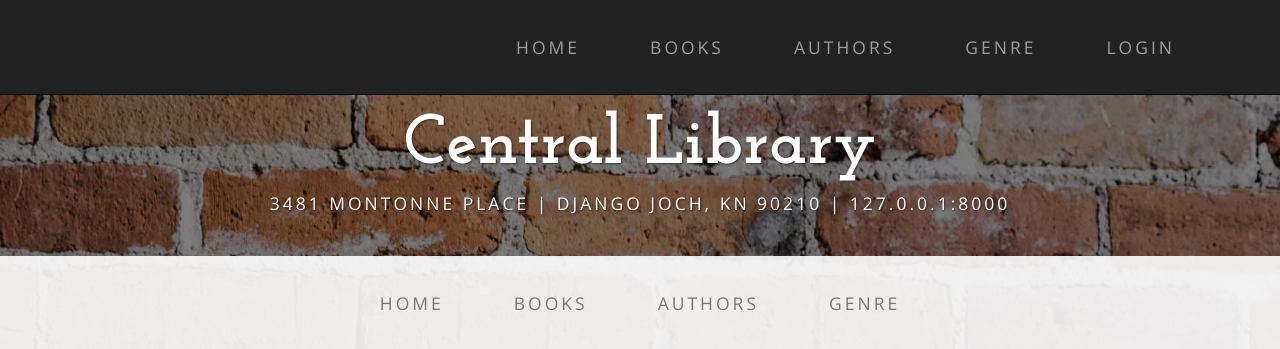
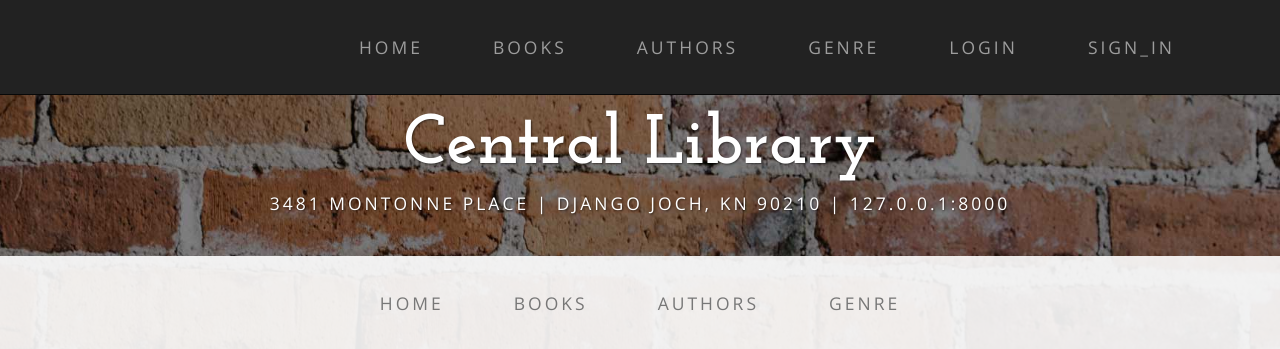
Before and after one commit to SummerCamp17/Book-library, a Django app: page /lib/ in a window 1280 px wide. Shown: the top 349 px of the page. Run offline with Django 3.2, Linux system fonts and the light colour scheme; data comes from the database, SQL or seed files in the repository; both versions use the stored data as it was after the commit; parts of the project's set-up code (start-up, migrations or seed data) failed here and were passed over; some libraries are stand-ins or nearby versions.

Commit message:
added sign in feature to the site

```diff
--- a/mylib/forms.py
+++ b/mylib/forms.py
@@ -43,11 +43,7 @@ class RegistrationForm(forms.Form):
     def clean_username(self):
         username = self.cleaned_data['username']
         if not re.search(r'^\w+$', username):
-            raise forms.ValidationError('Username can only contain
-            alphanumeric
-            characters and the
-            underscore.
-            ')
+            raise forms.ValidationError('Username can only contain alphanumeric characters and the underscore.')
         try:
             User.objects.get(username=username)
         except ObjectDoesNotExist:
--- a/mylib/templates/index.html
+++ b/mylib/templates/index.html
@@ -118,6 +118,8 @@
 
                     {% else %}
                     <li><a href="{% url 'login' %}?next={{request.path}}">Login</a></li>
+                     <li><a href="{% url 'sign_in' %}?next={{request.path}}">Sign_in</a></li>
+
                     {% endif %}
 
 
@@ -284,7 +286,7 @@
                     <span>
                         <img src={% static "mylib/img/service/1.jpg" %}   class="img-responsive img-circle center-block" style="width:12em;height:12em" alt="" align="middle">
                     </span>
-                    <h4 class="service-heading">Join The Library</h4>
+                    <h4 class="service-heading"><a href="{% url 'sign_in' %}">Join The Library</a></h4>
                     <p class="text-muted">Anyone can join our library and get access to quality resourses such as books and e-books.</p>
                 </div>
                 <div class="col-md-4">
--- a/mylib/urls.py
+++ b/mylib/urls.py
@@ -19,5 +19,6 @@ urlpatterns =[
     url(r'^books/create/$',views.BookCreate.as_view(),name='book_create'),
     url(r'^books/(?P<pk>\d+)/update/$',views.BookUpdate.as_view(),name='book_update'),
     url(r'^books/notifications/$',views.notifications,name='notifications'),
+    url(r'^register/$',views.register_page,name='sign_in'),
 
 ]
--- a/mylib/views.py
+++ b/mylib/views.py
@@ -6,6 +6,7 @@ from django.views.generic.edit import CreateView,UpdateView,DeleteView
 from django.urls import reverse_lazy
 from django.core.urlresolvers import reverse
 from django.contrib.auth.models import User
+from django.contrib.auth import authenticate, login
 
 
 # Create your views here.
@@ -153,7 +154,7 @@ def register_page(request):
         form = RegistrationForm(request.POST)
         if form.is_valid():
             user = User.objects.create_user(username=form.cleaned_data['username'],password=form.cleaned_data['password1'],email=form.cleaned_data['email'])
-            return HttpResponseRedirect('/')
-    form = RegistrationForm()
-    variables = RequestContext(request, {'form': form})
-    return render_to_response('registration/register.html',variables)
+            return HttpResponseRedirect('/accounts/login')
+    else:
+        form = RegistrationForm()
+    return render(request,'sign_in.html',context={'form':form})
```
Also changed, not shown: db.sqlite3.
